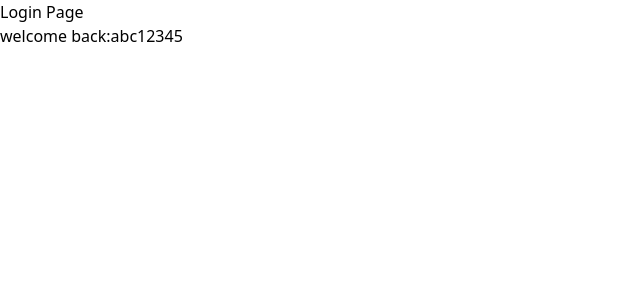
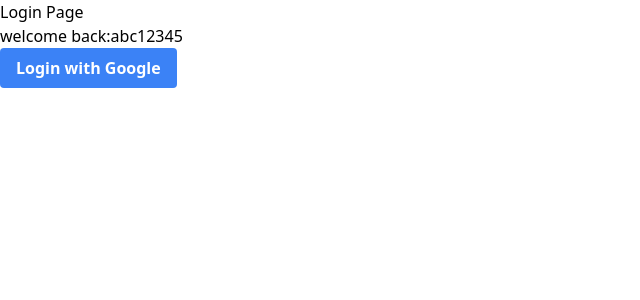
Before and after one commit to AngKS/PolyHack2023_DevBeans, a React (Create React App) app in the folder web-app/: page /login in a window 1280 px wide. Shown: the top 300 px of the page, without its empty margins (0-640 px from the left). Built offline with nearby package versions, Linux system fonts and the light colour scheme; no server answers.

Commit message:
added supabase google auth

```diff
--- a/web-app/package.json
+++ b/web-app/package.json
@@ -5,6 +5,7 @@
   "dependencies": {
     "@babel/plugin-proposal-private-property-in-object": "^7.21.0-placeholder-for-preset-env.2",
     "@react-oauth/google": "^0.11.0",
+    "@supabase/supabase-js": "^2.24.0",
     "@testing-library/jest-dom": "^5.16.5",
     "@testing-library/react": "^13.4.0",
     "@testing-library/user-event": "^13.5.0",
--- a/web-app/src/App.js
+++ b/web-app/src/App.js
@@ -1,21 +1,36 @@
 import "./App.css";
 import React from "react";
 import { BrowserRouter as Router, Route, Routes } from "react-router-dom";
+import { createClient } from "@supabase/supabase-js";
+
 import HomePage from "./pages/HomePage";
 import LoginPage from "./pages/LoginPage";
 import DashboardPage from "./pages/DashboardPage";
 
-import { useContext, useState } from "react";
+import { useState, useEffect } from "react";
 import { ApplicationContext } from "./contexts/ApplicationContext";
 
 function App() {
     const [user, setUser] = useState('abc12345');
     const [isAuthenticated, setIsAuthenticated] = useState(false);
+    const [supabaseClient, setSupabaseClient] = useState(null);
+
+    const initSupabase = () => {
+        const supabaseUrl = process.env.REACT_APP_SUPABASE_URL;
+        const supabaseKey = process.env.REACT_APP_SUPABASE_ANON_KEY;
+        const supabase = createClient(supabaseUrl, supabaseKey);
+        console.log(supabase)
+        setSupabaseClient(supabase);
+    }
+
+    useEffect(() => {
+        initSupabase()
+    }, [])
 
     return (
         <Router>
             <ApplicationContext.Provider
-                value={{ user, setUser, isAuthenticated, setIsAuthenticated }}
+                value={{ user, setUser, isAuthenticated, setIsAuthenticated, supabaseClient }}
             >
                 <Routes>
                     <Route path="/" element={<HomePage />} />
--- a/web-app/src/contexts/ApplicationContext.js
+++ b/web-app/src/contexts/ApplicationContext.js
@@ -5,4 +5,5 @@
     setUser: () => {},
     isAuthenticated: false,
     setIsAuthenticated: () => {},
+    supabaseClient: null,
 })
--- a/web-app/src/pages/LoginPage.js
+++ b/web-app/src/pages/LoginPage.js
@@ -1,29 +1,38 @@
 import React from "react";
-import { GoogleLogin, GoogleOAuthProvider } from '@react-oauth/google';
 import { useContext } from "react";
-// import clientID from .env
 import { ApplicationContext } from "../contexts/ApplicationContext";
 
-const { REACT_APP_GOOGLE_AUTH_CLIENT_ID } = process.env;
 
 function LoginPage() {
-  const responseMessage = (response) => {
-    console.log(response);
-  };
-  const errorMessage = (error) => {
-      console.log(error);
-  };
 
-  const { user, setUser, isAuthenticated, setIsAuthenticated } = useContext(ApplicationContext)
+  const { user, supabaseClient } = useContext(ApplicationContext)
+
+  const handleLogin = async (event) => {
+
+    const { data, error } = await supabaseClient.auth.signInWithOAuth({
+      provider: "google",
+      options: {
+        redirectTo: "https://localhost:3000/dashboard",
+      },
+    });
+    console.log(data)
+    console.log(error)
+  }
+
 
   return (
     <div>
       <h1>Login Page</h1>
       <p>welcome back:{user}</p>
       <div className="max-w-sm">
-        <GoogleOAuthProvider clientId={REACT_APP_GOOGLE_AUTH_CLIENT_ID}>
-          <GoogleLogin onSuccess={responseMessage} onError={errorMessage} />
-        </GoogleOAuthProvider>
+        {/* create a login button */}
+        <button
+          className="bg-blue-500 hover:bg-blue-700 text-white font-bold py-2 px-4 rounded"
+          onClick={handleLogin}
+        >
+          Login with Google
+        </button>
+
       </div>
     </div>
   );
```
Also changed, not shown: 1 other file (tests, documents, lock files or other folders).
